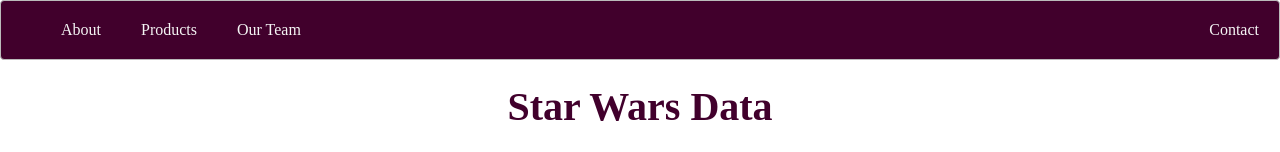
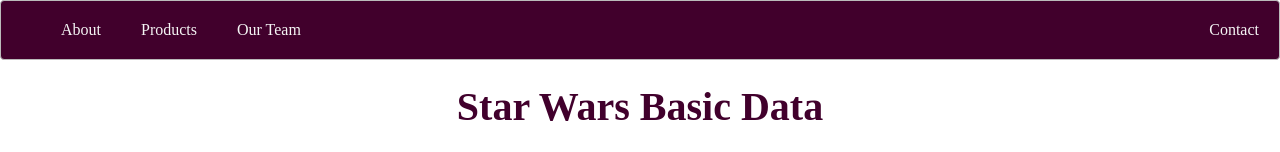
Before and after one commit to lusalga/starWarsApi, a React (Create React App) app: page / in a window 1280 px wide. Shown: the top 152 px of the page. Built offline with nearby package versions, Linux system fonts and the light colour scheme; no server answers.

Commit message:
last updates in ReadMe, also deleted favicon file

```diff
--- a/public/index.html
+++ b/public/index.html
@@ -2,6 +2,7 @@
 <html>
 <head>
   <title>Star Wars Data</title>
+
 </head>
 <body>
   <div id='root' ></div>
--- a/src/Cover.js
+++ b/src/Cover.js
@@ -3,7 +3,7 @@
 const Cover = () => {
 	return (
 		<div>
-			<h1 className= 'coolTitle'>Star Wars Data</h1>
+			<h1 className= 'coolTitle'>Star Wars Basic Data</h1>
 		</div>
 	)
 }
```
Also changed, not shown: public/manifest.json, 2 other files (tests, documents, lock files or other folders).
